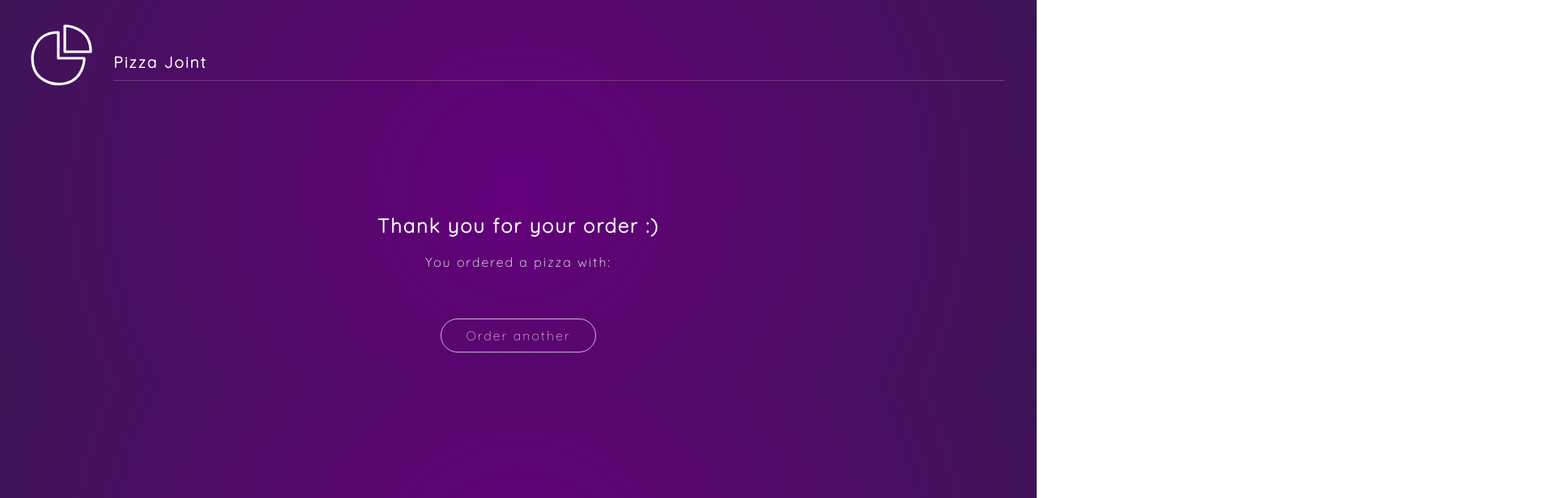
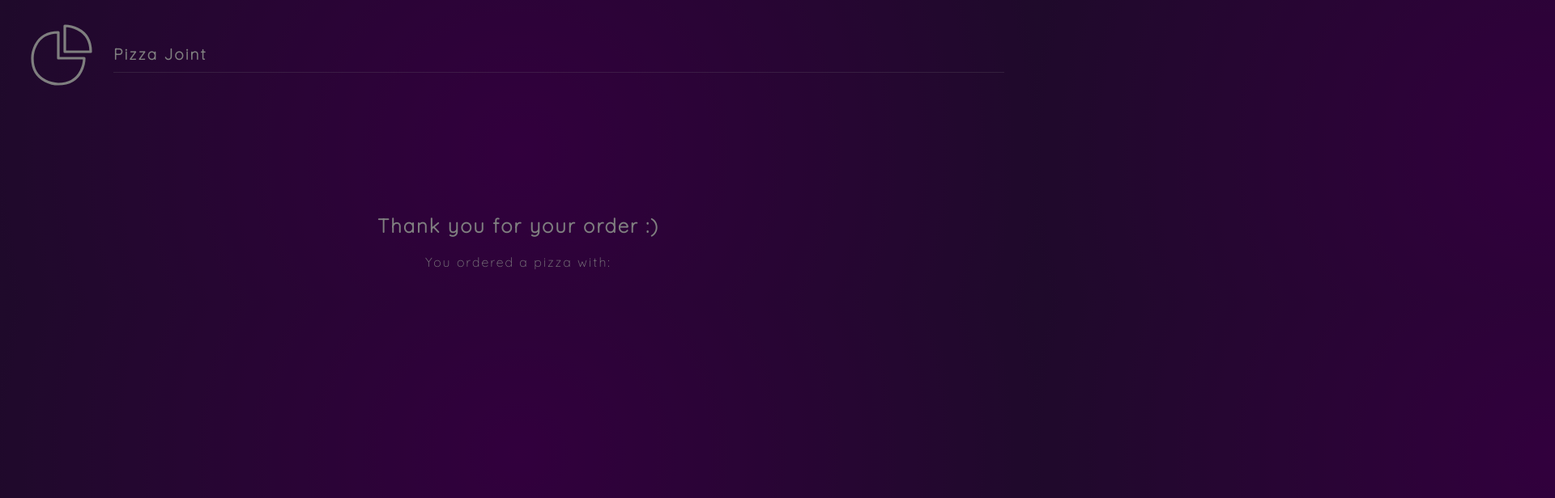
Before and after one commit to TunA-Kai/react-beginner-project-with-ts, a React (Create React App) app: page /order in a window 1280 px wide. Shown: the top 616 px of the page at 81% size, 1920 px wide, since content can reach past the window. Built offline with nearby package versions, Linux system fonts and the light colour scheme.

Commit message:
finish 014 add modal

```diff
--- a/package.json
+++ b/package.json
@@ -16,7 +16,7 @@
     "react-dom": "^17.0.2",
     "react-icons": "^4.3.1",
     "react-router-dom": "^6.0.2",
-    "react-scripts": "4.0.3",
+    "react-scripts": "5.0.0",
     "typescript": "^4.5.2",
     "web-vitals": "^1.1.2"
   },
--- a/src/App.tsx
+++ b/src/App.tsx
@@ -1,6 +1,7 @@
 import { Base, Header, Home, Order, Toppings } from './components'
-import { Route, Routes } from 'react-router-dom'
+import { Route, Routes, useLocation } from 'react-router-dom'
 import { useState } from 'react'
+import { AnimatePresence } from 'framer-motion'
 
 export interface TPizza {
     base: string
@@ -9,6 +10,7 @@ export interface TPizza {
 
 function App() {
     const [pizza, setPizza] = useState<TPizza>({ base: '', toppings: [] })
+    const location = useLocation()
 
     function addBase(base: string) {
         setPizza({ ...pizza, base })
@@ -27,18 +29,23 @@ function App() {
     return (
         <>
             <Header />
-            <Routes>
+
+            <AnimatePresence exitBeforeEnter>
+                <Routes location={location} key={location.pathname}>
                     <Route
                         path='/base'
                         element={<Base addBase={addBase} pizza={pizza} />}
                     />
                     <Route
                         path='/toppings'
-                    element={<Toppings addTopping={addTopping} pizza={pizza} />}
+                        element={
+                            <Toppings addTopping={addTopping} pizza={pizza} />
+                        }
                     />
                     <Route path='/order' element={<Order pizza={pizza} />} />
                     <Route path='/' element={<Home />} />
                 </Routes>
+            </AnimatePresence>
         </>
     )
 }
--- a/src/components/Base.tsx
+++ b/src/components/Base.tsx
@@ -1,5 +1,21 @@
+import { motion, Target, TargetAndTransition } from 'framer-motion'
 import { Link } from 'react-router-dom'
 import { TPizza } from '../App'
+
+export const containerVariants: {
+    exit: TargetAndTransition
+    hidden: Target
+    visible: TargetAndTransition
+} = {
+    hidden: { x: '100vw', opacity: 0 },
+    visible: { opacity: 1, x: 0, transition: { type: 'spring', delay: 0.5 } },
+    exit: { x: '-100vw', opacity: 0, transition: { ease: 'easeInOut' } },
+}
+
+const nextVariants = {
+    hidden: { x: '-100vw' },
+    visible: { x: 0, transition: { type: 'spring', stiffness: 120 } },
+}
 
 interface BaseProps {
     addBase(base: string): void
@@ -10,27 +26,50 @@ function Base({ addBase, pizza }: BaseProps) {
     const bases = ['Classic', 'Thin & Crispy', 'Thick Crust']
 
     return (
-        <div className='base container'>
+        <motion.div
+            variants={containerVariants}
+            initial='hidden'
+            animate='visible'
+            exit='exit'
+            className='base container'
+        >
             <h3>Step 1: Choose Your Base</h3>
             <ul>
                 {bases.map(base => {
                     let spanClass = pizza.base === base ? 'active' : ''
                     return (
-                        <li key={base} onClick={() => addBase(base)}>
+                        <motion.li
+                            whileHover={{
+                                scale: 1.3,
+                                color: '#f8e112',
+                                originX: 0,
+                            }}
+                            transition={{ type: 'spring', stiffness: 300 }}
+                            key={base}
+                            onClick={() => addBase(base)}
+                        >
                             <span className={spanClass}>{base}</span>
-                        </li>
+                        </motion.li>
                     )
                 })}
             </ul>
 
             {pizza.base && (
-                <div className='next'>
+                <motion.div variants={nextVariants} className='next'>
                     <Link to='/toppings'>
-                        <button>Next</button>
+                        <motion.button
+                            whileHover={{
+                                scale: 1.1,
+                                textShadow: '0px 0px 8px rgb(255,255,255)',
+                                boxShadow: '0px 0px 8px rgb(255,255,255)',
+                            }}
+                        >
+                            Next
+                        </motion.button>
                     </Link>
-                </div>
+                </motion.div>
             )}
-        </div>
+        </motion.div>
     )
 }
 
--- a/src/components/Header.tsx
+++ b/src/components/Header.tsx
@@ -1,3 +1,5 @@
+import { motion } from 'framer-motion'
+
 function Header() {
     return (
         <header>
@@ -17,9 +19,19 @@ function Header() {
                     />
                 </svg>
             </div>
-            <div className='title'>
+            <motion.div
+                initial={{ y: -250 }}
+                animate={{ y: -10 }}
+                transition={{
+                    delay: 0.2,
+                    duration: 1,
+                    type: 'spring',
+                    stiffness: 120,
+                }}
+                className='title'
+            >
                 <h1>Pizza Joint</h1>
-            </div>
+            </motion.div>
         </header>
     )
 }
--- a/src/components/Home.tsx
+++ b/src/components/Home.tsx
@@ -1,15 +1,34 @@
 import { Link } from 'react-router-dom'
+import { motion, TargetAndTransition } from 'framer-motion'
+import { containerVariants } from './Base'
+
+const buttonVariants: { hover: TargetAndTransition } = {
+    hover: {
+        scale: 1.1,
+        textShadow: '0px 0px 8px rgb(255,255,255)',
+        boxShadow: '0px 0px 8px rgb(255,255,255)',
+        transition: { repeat: Infinity, repeatType: 'reverse', duration: 0.3 },
+    },
+}
 
 interface HomeProps {}
 
 function Home({}: HomeProps) {
     return (
-        <div className='home container'>
+        <motion.div
+            variants={containerVariants}
+            initial={{ opacity: 0 }}
+            animate={{ opacity: 1, transition: { delay: 0.5, duration: 1 } }}
+            exit='exit'
+            className='home container'
+        >
             <h2>Welcome to Pizza Joint</h2>
             <Link to='/base'>
-                <button>Create Your Pizza</button>
+                <motion.button variants={buttonVariants} whileHover='hover'>
+                    Create Your Pizza
+                </motion.button>
             </Link>
-        </div>
+        </motion.div>
     )
 }
 
--- /dev/null
+++ b/src/components/Modal.tsx
@@ -0,0 +1,47 @@
+import { motion } from 'framer-motion'
+import { Link } from 'react-router-dom'
+
+const backdropVariants = {
+    visible: { opacity: 1 },
+    hidden: { opacity: 0 },
+}
+
+const modalVariants = {
+    hidden: {
+        x: '-50%',
+        y: '-100vh',
+        opacity: 0,
+    },
+    visible: {
+        y: 0,
+        x: '-50%',
+        opacity: 1,
+        transition: { delay: 0.5 },
+    },
+}
+
+function Modal() {
+    return (
+        <>
+            <motion.div
+                variants={modalVariants}
+                initial='hidden'
+                animate='visible'
+                className='modal'
+            >
+                <p>Want to make another pizza?</p>
+                <Link to='/'>
+                    <button>Start again</button>
+                </Link>
+            </motion.div>
+            <motion.div
+                className='backdrop'
+                variants={backdropVariants}
+                initial='hidden'
+                animate='visible'
+            ></motion.div>
+        </>
+    )
+}
+
+export default Modal
--- a/src/components/Order.tsx
+++ b/src/components/Order.tsx
@@ -1,22 +1,64 @@
-import { Link } from 'react-router-dom'
+import { motion, Target, TargetAndTransition } from 'framer-motion'
+import { useEffect, useState } from 'react'
 import { TPizza } from '../App'
+import Modal from './Modal'
+
+const containerVariants: { hidden: Target; visible: TargetAndTransition } = {
+    hidden: { x: '100vw', opacity: 0 },
+    visible: {
+        opacity: 1,
+        x: 0,
+        transition: {
+            type: 'spring',
+            delay: 0.5,
+            mass: 0.4,
+            damping: 8,
+            when: 'beforeChildren',
+            staggerChildren: 0.4,
+        },
+    },
+}
+
+const childVariants = {
+    hidden: { opacity: 0 },
+    visible: { opacity: 1 },
+    hover: {
+        scale: 1.1,
+        textShadow: '0px 0px 8px rgb(255,255,255)',
+        boxShadow: '0px 0px 8px rgb(255,255,255)',
+    },
+}
 
 interface OrderProps {
     pizza: TPizza
 }
 
 function Order({ pizza }: OrderProps) {
+    const [showModal, setShowModal] = useState(false)
+
+    useEffect(() => {
+        const timeout = setTimeout(() => setShowModal(true), 5000)
+        return () => clearTimeout(timeout)
+    }, [])
+
     return (
-        <div className='container order'>
+        <motion.div
+            variants={containerVariants}
+            initial='hidden'
+            animate='visible'
+            className='container order'
+        >
             <h2>Thank you for your order :)</h2>
-            <p>You ordered a {pizza.base} pizza with:</p>
-            {pizza.toppings.map(topping => (
-                <div key={topping}>{topping}</div>
-            ))}
-            <Link to='/'>
-                <button>Order another</button>
-            </Link>
-        </div>
+            <motion.p variants={childVariants}>
+                You ordered a {pizza.base} pizza with:
+            </motion.p>
+            <motion.div variants={childVariants}>
+                {pizza.toppings.map(topping => (
+                    <div key={topping}>{topping}</div>
+                ))}
+            </motion.div>
+            {showModal && <Modal />}
+        </motion.div>
     )
 }
 
--- a/src/index.css
+++ b/src/index.css
@@ -33,6 +33,7 @@ body {
         rgba(62, 20, 86, 1) 100%
     );
     overflow: hidden;
+    position: relative;
 }
 button {
     color: white;
@@ -116,3 +117,44 @@ li span.active::before {
 .order p {
     margin: 20px auto;
 }
+
+/* modal */
+.backdrop {
+    position: fixed;
+    top: -50vw;
+    left: -60vh;
+    width: 200vw;
+    height: 200vh;
+    background: rgba(0, 0, 0, 0.5);
+    z-index: 1;
+}
+.modal {
+    position: absolute;
+    top: 0;
+    left: 50%;
+    width: 400px;
+    padding: 40px 20px;
+    background: white;
+    border-radius: 10px;
+    text-align: center;
+    z-index: 2;
+}
+.modal button {
+    color: #444;
+    border-color: #444;
+    font-weight: bold;
+    margin-top: 20px;
+}
+.modal p {
+    color: #444;
+    font-weight: bold;
+}
+
+/* loader */
+.loader {
+    width: 10px;
+    height: 10px;
+    margin: 40px auto;
+    border-radius: 50%;
+    background: #fff;
+}
```
Also changed, not shown: src/components/Toppings.tsx (+30 -5 lines), 1 other file (tests, documents, lock files or other folders). Lines whose indentation alone changed are shown as unchanged.
